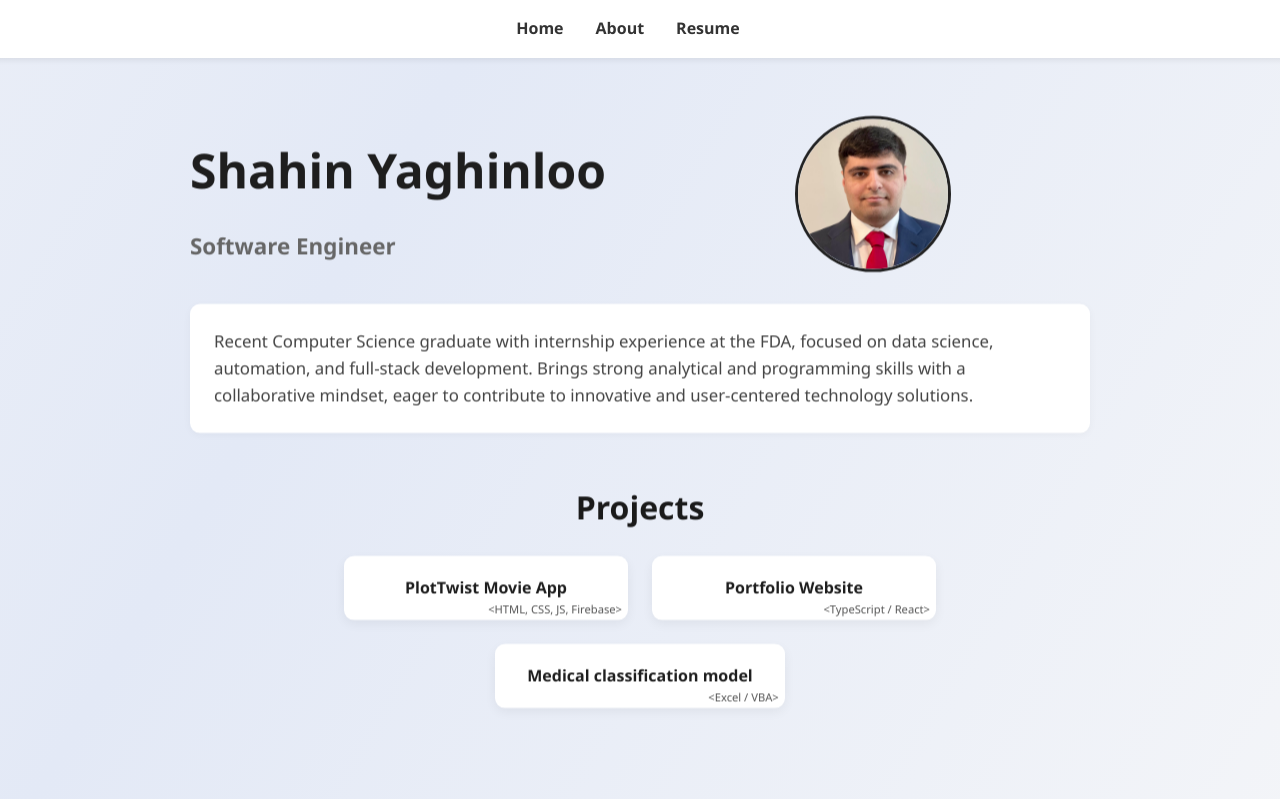
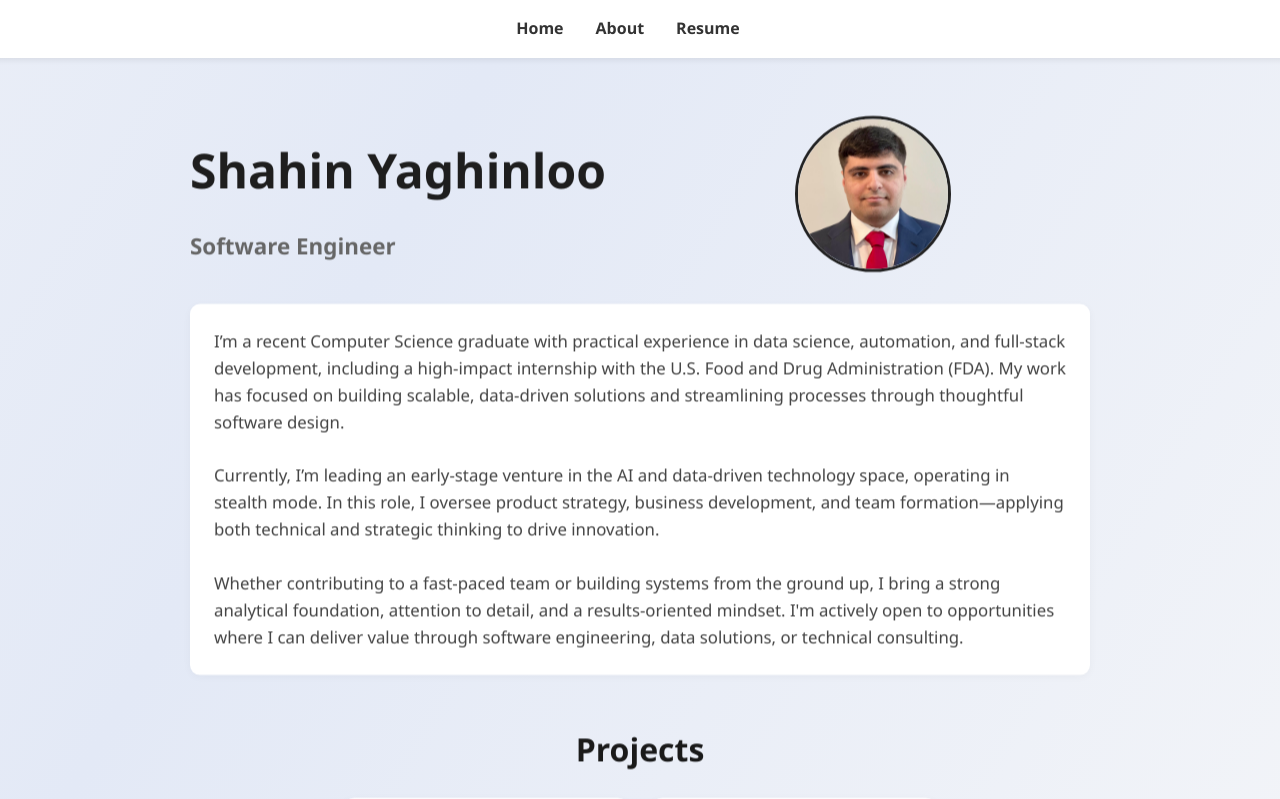
Before and after one commit to Yaghs/Shahin-s-website, a React (Create React App) app: page / in a window 1280 px wide. Shown: the top 799 px of the page. Built offline with nearby package versions, Linux system fonts and the light colour scheme.

Commit message:
Update homepage content and project section

```diff
--- a/src/pages/App.tsx
+++ b/src/pages/App.tsx
@@ -55,10 +55,16 @@ function HomeContent() {
       </div>
 
       <p className="homepage-objective scroll-fade" ref={el => {fadeRefs.current[1] = el}}>
-        Recent Computer Science graduate with internship experience at the FDA, focused on data science,
-        automation, and full-stack development. Brings strong analytical and programming skills with a
-        collaborative mindset, eager to contribute to innovative and user-centered technology solutions.
-      </p>
+  I’m a recent Computer Science graduate with practical experience in data science, automation, and full-stack development, including a high-impact internship with the U.S. Food and Drug Administration (FDA). My work has focused on building scalable, data-driven solutions and streamlining processes through thoughtful software design.
+
+  <br /><br />
+  Currently, I’m leading an early-stage venture in the AI and data-driven technology space, operating in stealth mode. In this role, I oversee product strategy, business development, and team formation—applying both technical and strategic thinking to drive innovation.
+
+  <br /><br />
+  Whether contributing to a fast-paced team or building systems from the ground up, I bring a strong analytical foundation, attention to detail, and a results-oriented mindset. I'm actively open to opportunities where I can deliver value through software engineering, data solutions, or technical consulting.
+</p>
+
+
 
       <section className="projects-section scroll-fade" ref={el => { fadeRefs.current[2] = el as HTMLDivElement | null; }}
 >
```
